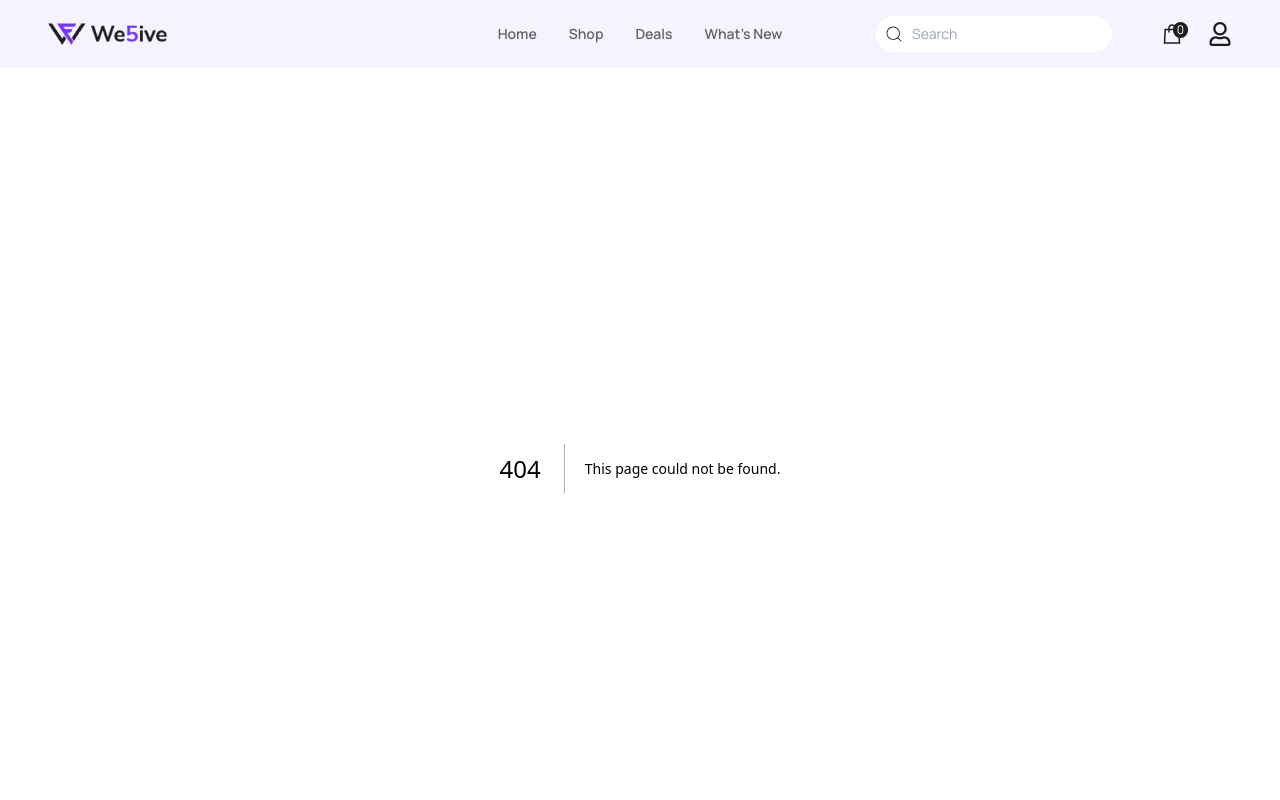
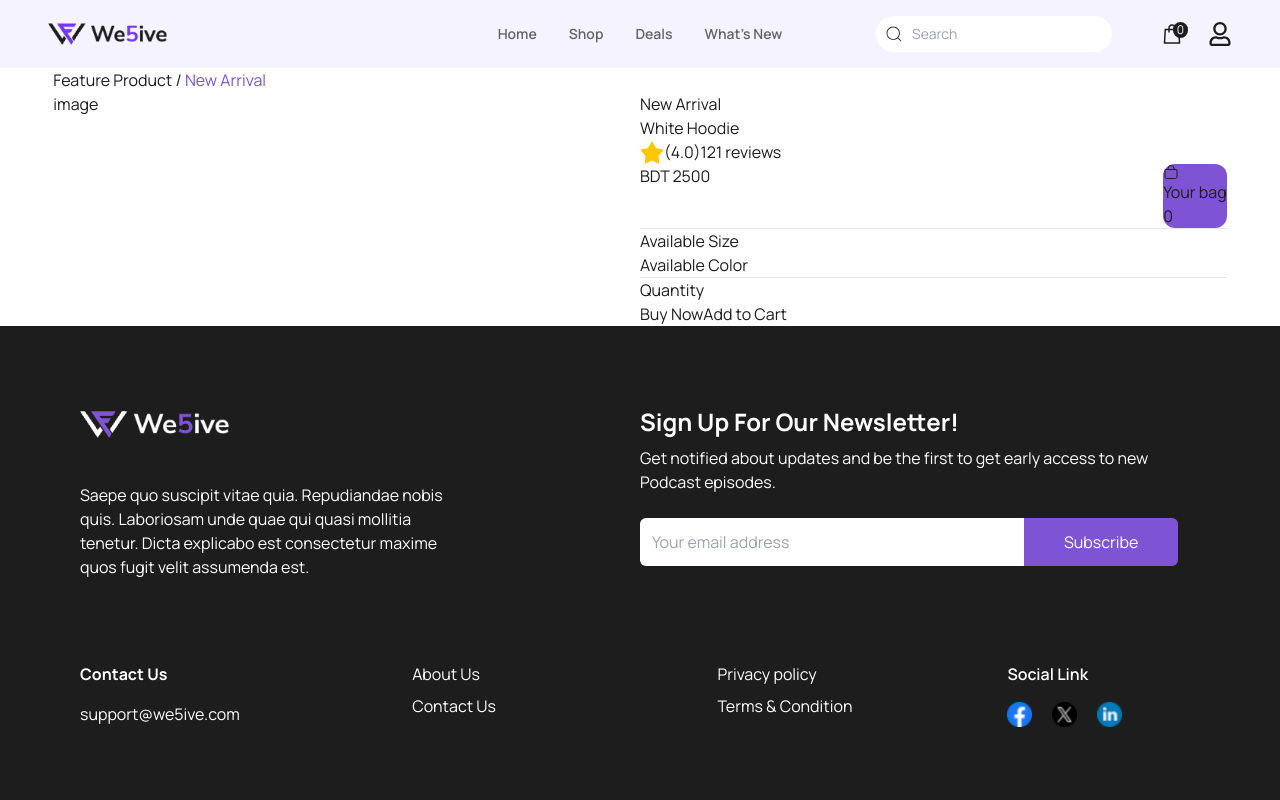
Before and after one commit to hossain-ahamed-khan/fashion-website, a Next.js app: page /pages/product/1 in a window 1280 px wide. Before the commit this address had no page. Shown: the top 800 px of the page. Built offline with nearby package versions, Linux system fonts and the light colour scheme.

Commit message:
setup details page

```diff
--- /dev/null
+++ b/app/pages/product/[id]/page.jsx
@@ -0,0 +1,55 @@
+import { IoBagOutline } from "react-icons/io5";
+
+const page = () => {
+    return (
+        <div className='bg-[#FFFFFF] text-[#1D1D1D]'>
+            <div className='w-11/12 mx-auto'>
+                <h3>Feature Product / <span className='text-[#7E53D4]'>New Arrival</span></h3>
+                <div className='flex-none md:flex'>
+                    <div className='w-full md:w-1/2'>image</div>
+                    <div className='w-full md:w-1/2'>
+                        <button>New Arrival</button>
+                        <h1>White Hoodie</h1>
+                        <div className='flex'>
+                            <div className="rating">
+                                <input type="radio" name="rating-2" className="mask mask-star-2 bg-[#FFC700]" />
+                            </div>
+                            <p>(4.0)</p>
+                            <p>121 reviews</p>
+                        </div>
+
+                        <div className="flex justify-between">
+                            <p>BDT 2500</p>
+                            <div className='w-25 h-25 bg-[#7E53D4] rounded-xl'>
+                                <IoBagOutline />
+                                <p>Your bag</p>
+                                <p>0</p>
+                            </div>
+                        </div>
+                        <hr />
+                        <div>
+                            <div>
+                                <p>Available Size</p>
+                            </div>
+                            <div>
+                                <p>Available Color</p>
+                            </div>
+                        </div>
+                        <hr />
+                        <div>
+                            <p>Quantity</p>
+                        </div>
+                        <div>
+                            <button>Buy Now</button>
+                            <button>Add to Cart</button>
+                        </div>
+                    </div>
+                </div>
+            </div>
+            <div></div>
+            <div></div>
+        </div>
+    );
+};
+
+export default page;
--- a/components/Shared/AllProductCard.jsx
+++ b/components/Shared/AllProductCard.jsx
@@ -1,10 +1,12 @@
 import Image from "next/image";
+import Link from "next/link";
 
 const AllProductCard = ({ Product }) => {
-    const { name, image, price, rating, numberOfRating } = Product;
+    const { id, name, image, price, rating, numberOfRating } = Product;
     return (
         <div>
-            <div className="card bg-[#FFFFFF]">
+            <Link href={`/pages/product/${id}`}>
+                <div className="card bg-[#FFFFFF] transform transition duration-500 hover:scale-105">
                     <figure>
                         <Image
                             className='p-3'
@@ -32,6 +34,7 @@ const AllProductCard = ({ Product }) => {
                         <button className='btn btn-outline w-full text-[#7E53D4] text-lg font-semibold border-2'>Add to Cart</button>
                     </div>
                 </div>
+            </Link>
         </div>
     );
 };
```
Also changed, not shown: app/fonts/GeistMonoVF.woff (deleted), app/fonts/GeistVF.woff (deleted). Lines whose indentation alone changed are shown as unchanged.
